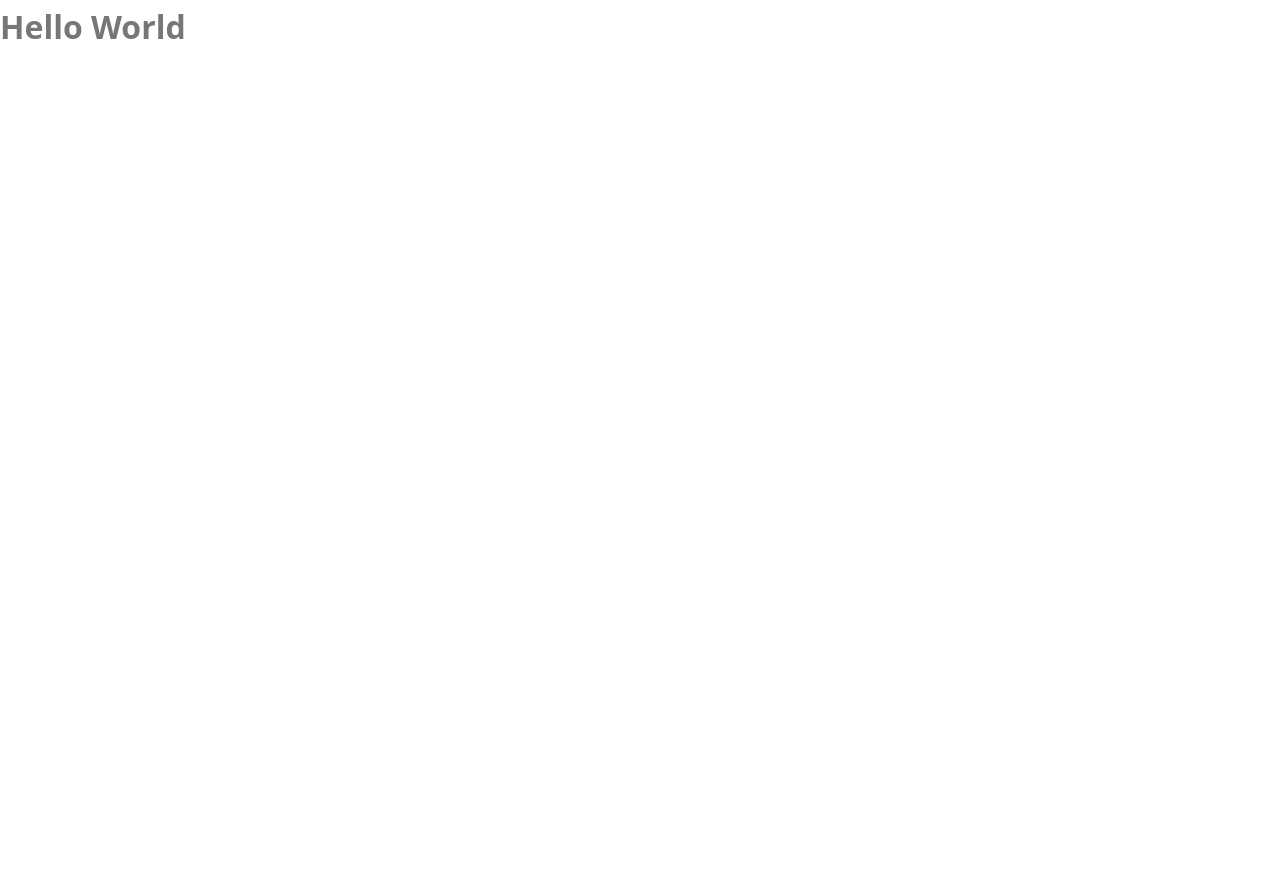
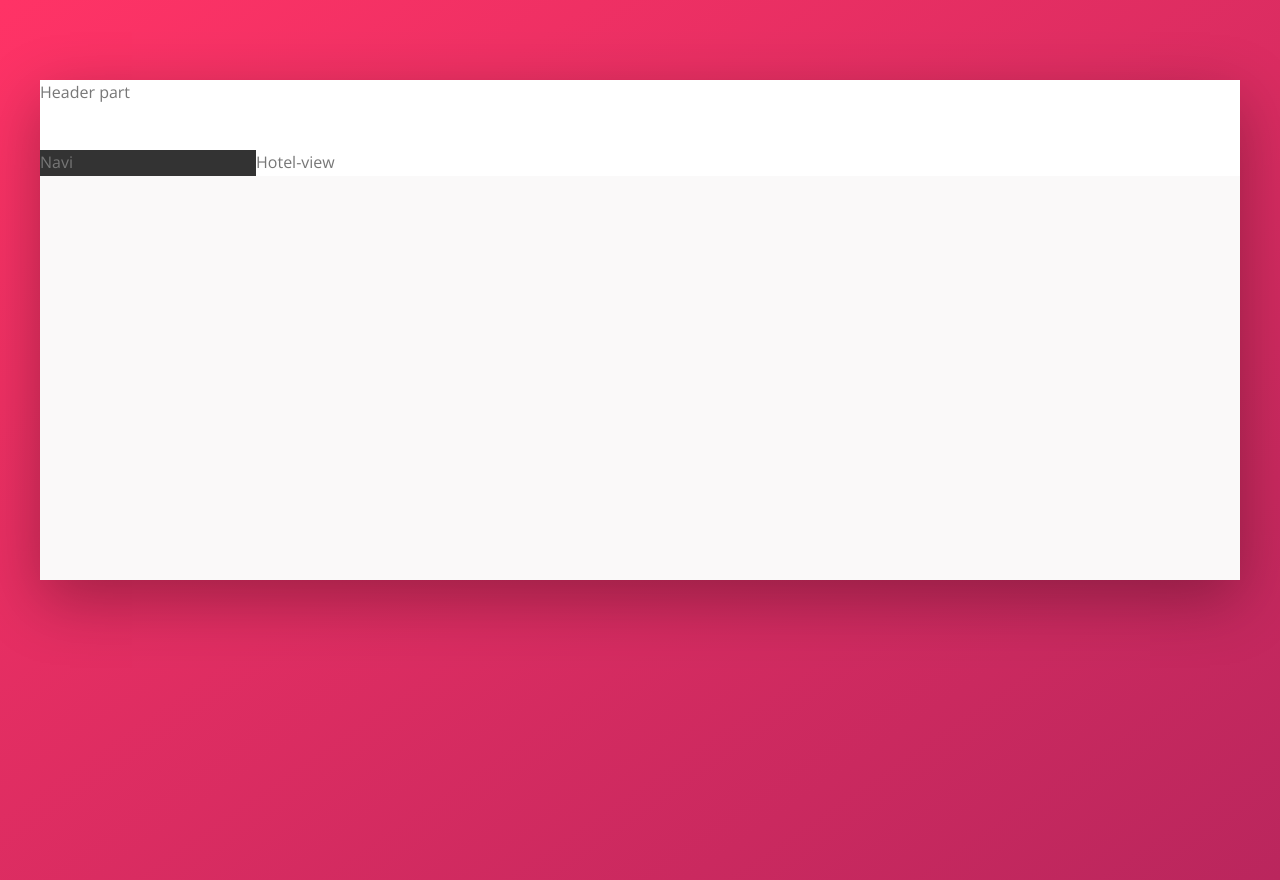
Before and after one commit to johnlester347/Animeyz-Philippines, a website: page index.html in a window 1280 px wide. Before the commit the page ends 800 px from the top, so only its background shows below. Drawn offline with nearby package versions, Linux system fonts and the light colour scheme.

Commit message:
Base, layout, component sass files added

```diff
--- a/index.html
+++ b/index.html
@@ -13,7 +13,19 @@
 </head>
 
 <body>
-    <h1>Hello World</h1>
+    <div class="container">
+        <header class="header">
+            Header part
+        </header>
+        <div class="content">
+            <nav class="sidebar">
+                Navi
+            </nav>
+            <main class="hotel-view">
+                Hotel-view
+            </main>
+        </div>
+    </div>
 </body>
 
 </html>
--- /dev/null
+++ b/sass/_base.scss
@@ -0,0 +1,42 @@
+:root {
+    --color-primary: #eb2f64;
+    --color-primary-light: #FF3366;
+    --color-primary-dark: #BA265D;
+
+    --color-grey-light-1: #faf9f9;
+    --color-grey-light-2: #f4f2f2;
+    --color-grey-light-3: #f0eeee;
+    --color-grey-light-4: #ccc;
+
+    --color-grey-dark-1: #333;
+    --color-grey-dark-2: #777;
+    --color-grey-dark-3: #999;
+
+    --shadow-dark: 0 2rem 6rem rgba(0,0,0,.3);
+}
+
+*,
+*::before,
+*::after {
+    margin: 0;
+    padding: 0;
+    box-sizing: inherit;
+}
+
+html {
+    box-sizing: border-box;
+    font-size: 62.5%;
+}
+
+body {
+    font-family: 'Open Sans', sans-serif;
+    font-size: 1.6rem;
+    font-weight: 400;
+    line-height: 1.6;
+    color: var(--color-grey-dark-2);
+    background-image: linear-gradient(to right bottom, var(--color-primary-light), var(--color-primary-dark));
+    background-size: cover;
+    background-repeat: no-repeat;
+
+    min-height: 100vh;
+}
--- /dev/null
+++ b/sass/_layout.scss
@@ -0,0 +1,28 @@
+.container {
+    max-width: 120rem;
+    margin: 8rem auto;
+    background-color: var(--color-grey-light-1);
+    box-shadow: var(--shadow-dark);
+    min-height: 50rem;
+}
+
+.header {
+    height: 7rem;
+    background-color: #fff;
+    border-bottom: var(--color-grey-light-2);
+}
+
+.content {
+    display: flex;
+}
+
+.sidebar {
+    background-color: var(--color-grey-dark-1);
+
+    flex: 0 0 18%;
+}
+
+.hotel-view {
+    background-color: #fff;
+    flex: 1;
+}
--- a/sass/main.scss
+++ b/sass/main.scss
@@ -1,35 +1,3 @@
-/*
-COLORS
-
-Primary: #eb2f64
-Primary light: #FF3366
-Primary dark: #BA265D
-
-Grey light 1: #faf9f9
-Grey light 2: #f4f2f2
-Grey light 3: #f0eeee
-Grey light 4: #ccc
-
-Grey dark 1: #333
-Grey dark 2: #777
-Grey dark 3: #999
-
-*/
-
-* {
-    margin: 0;
-    padding: 0;
-    box-sizing: border-box;
-}
-
-html {
-    font-size: 62.5%;
-}
-
-body {
-    font-family: 'Open', 'Sans', sans-serif;
-    font-size: 1.6rem;
-    font-weight: 400;
-    line-height: 1.7;
-    color: #777;
-}
+@import "base";
+@import "components";
+@import "layout";
```
Also changed, not shown: css/style.css, sass/_components.scss (added).
